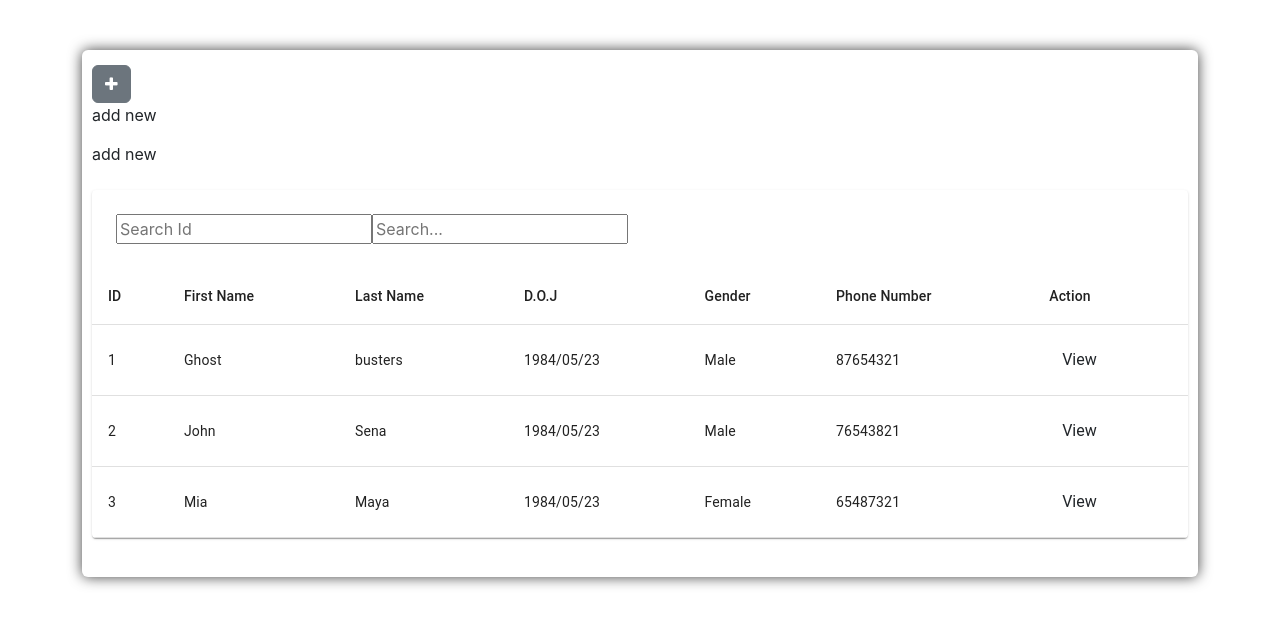
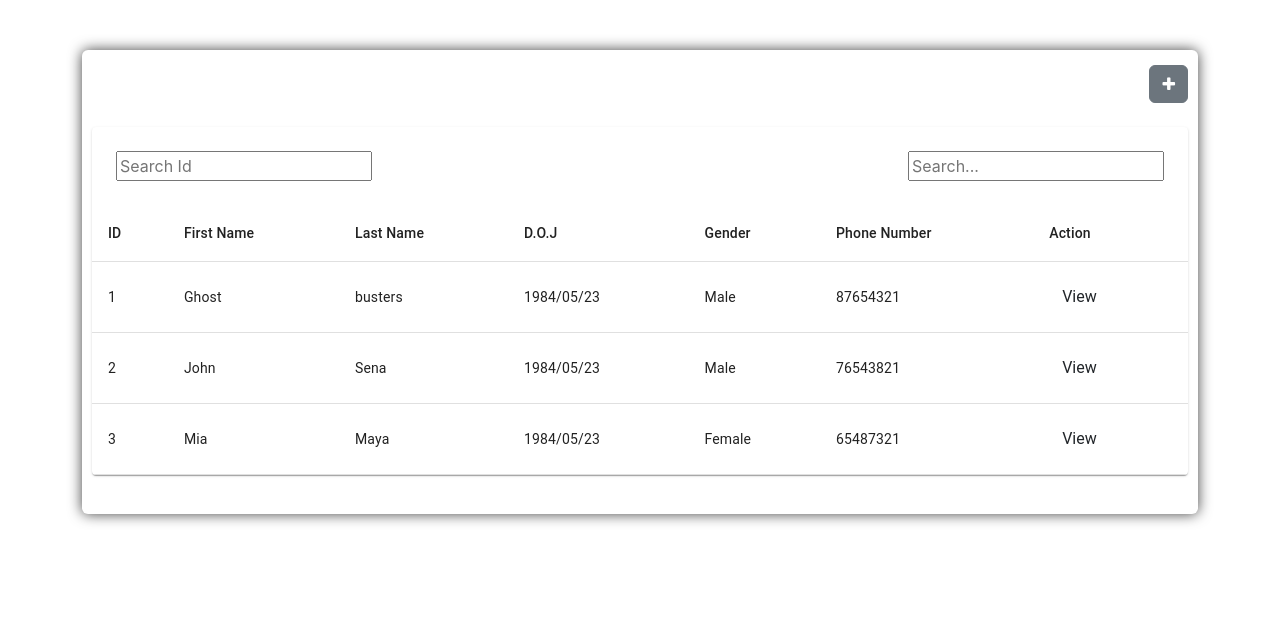
Before and after one commit to sowjanyan27/aek, a React (Create React App) app: page / in a window 1280 px wide. Shown: the top 626 px of the page. Built offline with nearby package versions, Linux system fonts and the light colour scheme.

Commit message:
Adding new css styles

```diff
--- a/src/App.css
+++ b/src/App.css
@@ -97,6 +97,14 @@
 
 .Container_bg {
   background-color: rgb(142, 150, 147);
+}
+
+.font_size_default {
+  font-size: 14px;
+}
+
+.font_size_16_normal {
+  font-size: 16px;
 }
 
 .fixed-head {
@@ -218,6 +226,10 @@ input[type="file"] {
   color: red;
 }
 
+.color_white {
+  color: rgb(255, 255, 255);
+}
+
 .color_red:hover {
   color: blue !important;
 }
@@ -273,6 +285,10 @@ input[type="file"] {
   margin-top: 20px;
 }
 
+.margin_right_10 {
+  margin-right: 10px;
+}
+
 .marginTop_Radio_btn_50 {
   margin-top: 50px;
 
@@ -281,6 +297,7 @@ input[type="file"] {
 .save_btn_margin_bottom_15 {
   margin-bottom: 15px;
 }
+
 
 @keyframes App-logo-spin {
   from {
@@ -291,6 +308,37 @@ input[type="file"] {
     transform: rotate(360deg);
   }
 }
+
+.right-align {
+  display: flex;
+  justify-content: flex-end;
+  width: 100%;
+}
+
+.display_flex{
+  display: flex;
+}
+
+.label-text-left {
+  text-align: left;
+}
+
+.text_align_center {
+  text-align: center;
+}
+
+.show_add_new {
+  display: none;
+}
+
+.add_btn:hover .show_add_new {
+  display: block;
+}
+
+
+/* Resposive css work  */
+
+
 
 @media (max-width: 575.98px) {
   .margin_vertical_10 {
@@ -344,11 +392,3 @@ input[type="file"] {
   }
 
 }
-
-.label-text-left {
-  text-align: left;
-}
-
-.text_align_center {
-  text-align: center;
-}
```
